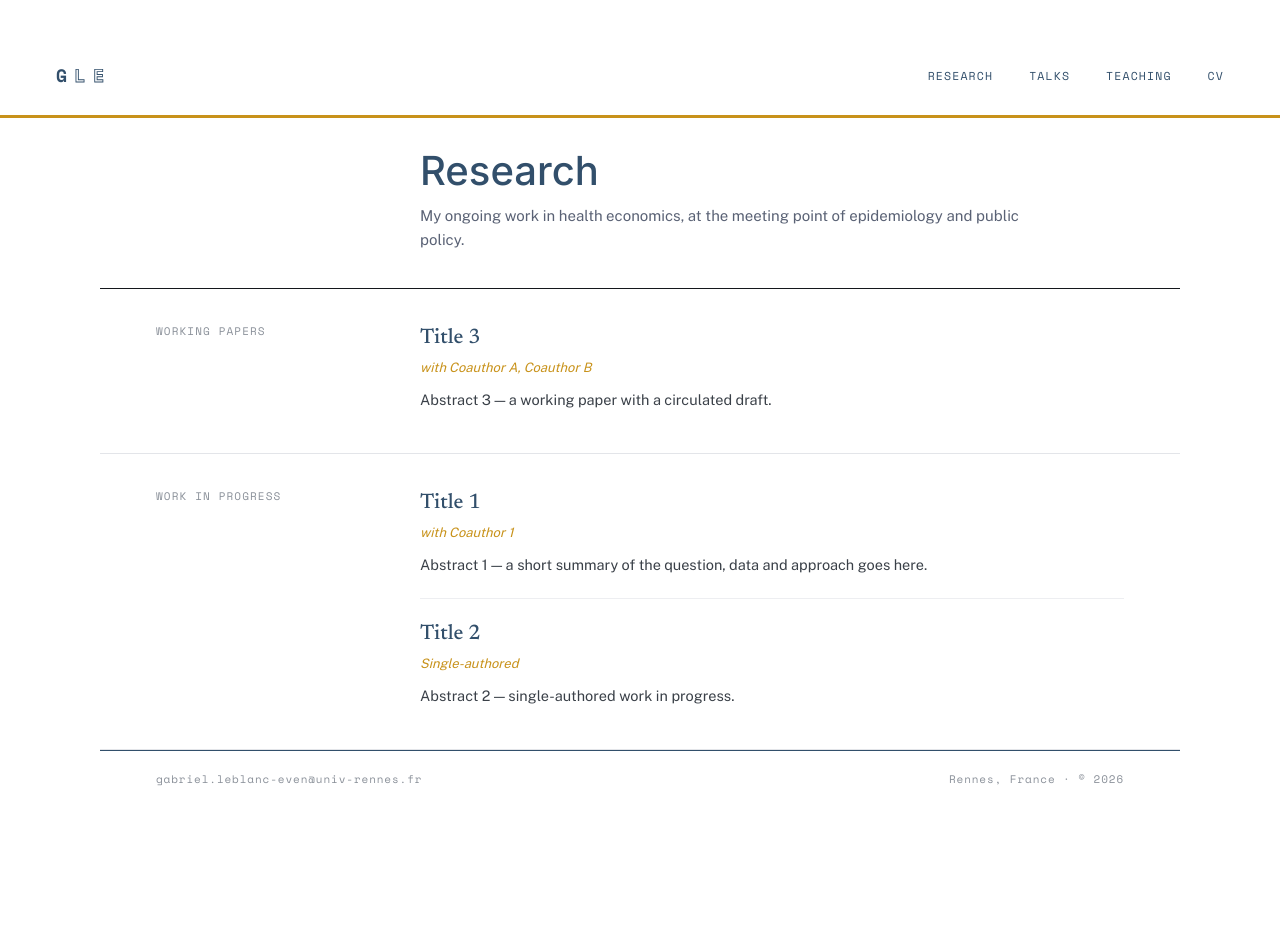
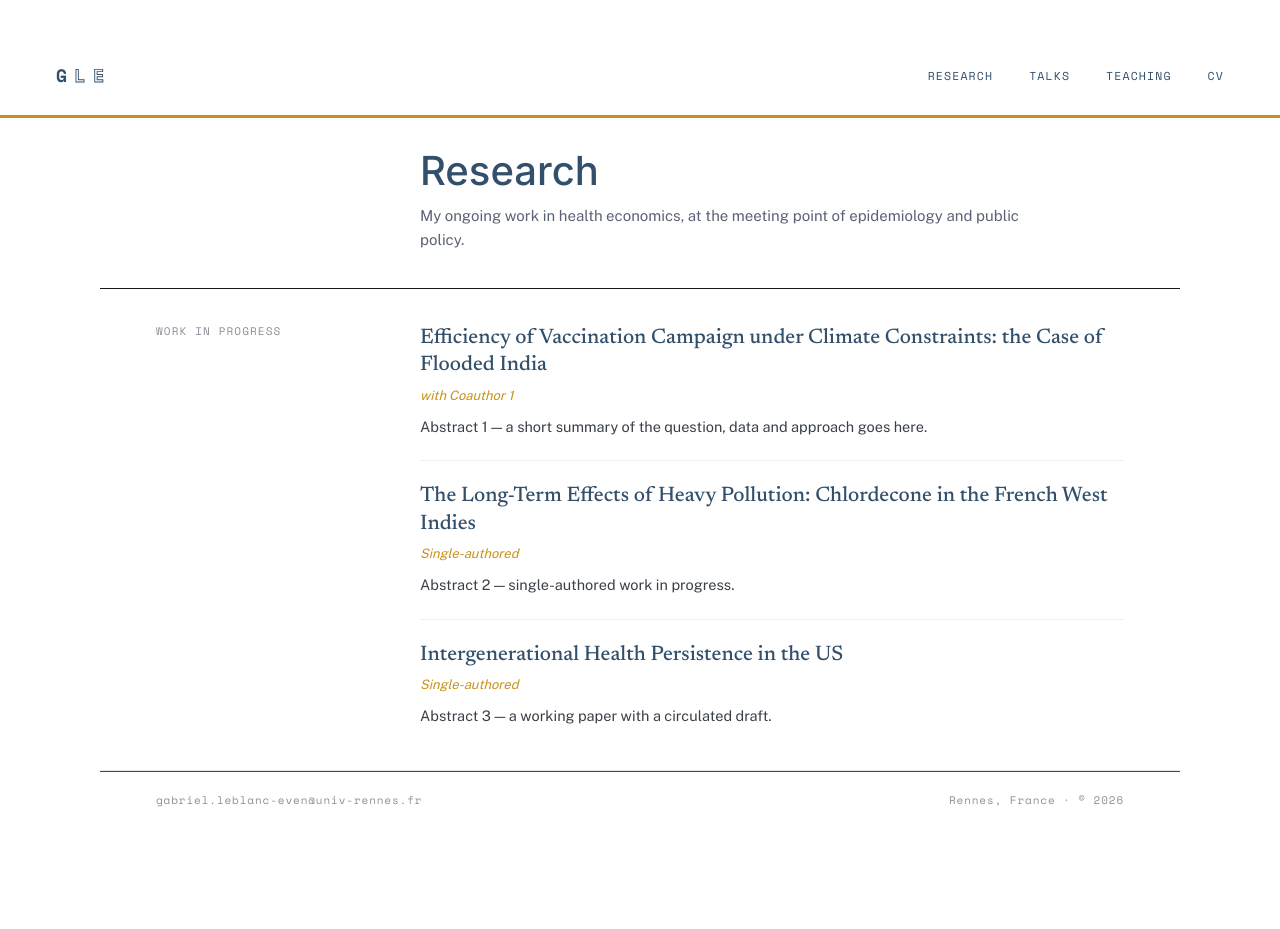
Before and after one commit to gabriel-leblanceven/gabriel-leblanceven.github.io, a Jekyll site: the page built from _pages/research.md, in a window 1280 px wide. Built offline with Jekyll 4.4.1, drawn with Linux system fonts in a browser that asks for light colours; a script bundle is joined from its source files by our own code; library files that are not in the unit come from our copies; before the commit the page ends 908 px from its top, so only the background shows below that.

Commit message:
Update papers.yml

```diff
--- a/_data/papers.yml
+++ b/_data/papers.yml
@@ -1,14 +1,14 @@
-- title: "Title 1"
+- title: "Efficiency of Vaccination Campaign under Climate Constraints: the Case of Flooded India"
   coauthors: "Coauthor 1"
   abstract: "Abstract 1 — a short summary of the question, data and approach goes here."
   status: wip
 
-- title: "Title 2"
+- title: "The Long-Term Effects of Heavy Pollution: Chlordecone in the French West Indies"
   coauthors: ""
   abstract: "Abstract 2 — single-authored work in progress."
   status: wip
 
-- title: "Title 3"
-  coauthors: "Coauthor A, Coauthor B"
+- title: "Intergenerational Health Persistence in the US"
+  coauthors: ""
   abstract: "Abstract 3 — a working paper with a circulated draft."
-  status: working
+  status: wip
```
